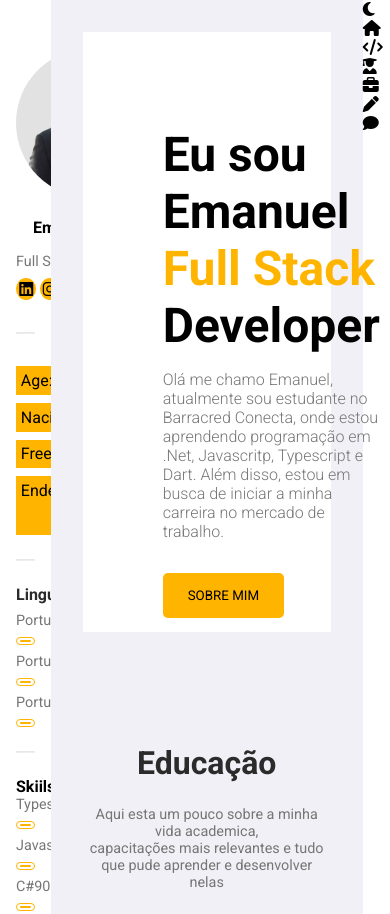
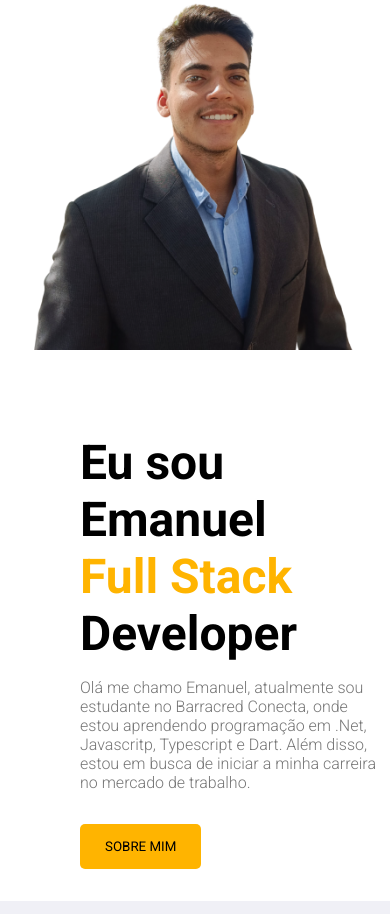
Before and after one commit to emanuelsantoz/Html_portflio_emanuel, a plain HTML site: page src/index.html in a window 390 px wide. Shown: the top 914 px of the page. Drawn offline with Linux system fonts and the light colour scheme.

Commit message:
Tornando respansivo

```diff
--- a/src/css/index.css
+++ b/src/css/index.css
@@ -30,7 +30,7 @@ p {
 
 body {
     display: grid;
-    grid-template-columns: 13% 80% 5%;
+    grid-template-columns: 15% 80% 5%;
 }
 
 .container-perfil {
@@ -49,6 +49,7 @@ body {
     border-radius: 50%;
     background-color: rgb(226, 226, 226);
     margin-bottom: 1rem;
+    object-fit: cover;
 }
 
 .detalhes-foto h5 {
@@ -58,7 +59,11 @@ body {
     margin-bottom: 1rem;
 }
 
-.detalhes-perfil{
+.detalhes-foto>p {
+    text-align: center;
+}
+
+.detalhes-perfil {
     margin-bottom: 1rem;
 }
 
@@ -74,26 +79,26 @@ body {
     background-color: var(--color-yellor);
 }
 
-.container-languages{
+.container-languages {
     margin-bottom: 1rem;
 }
 
-.container-languages h4{
+.container-languages h4 {
     margin-bottom: .5rem;
     color: var(--color-font-titulo-black);
 }
 
-.linguages{
+.linguages {
     display: flex;
     justify-content: space-between;
 }
 
-.linguages h5, p{
+.linguages h5,
+p {
     font-weight: normal;
     font-size: .9rem;
     color: var(--color-font-descricao-black);
 }
-
 
 .progress {
     padding: 2px 3px 4px;
@@ -118,12 +123,13 @@ body {
 
 .redes ul i {
     padding: .2rem;
-    background-color: var(--color-yellor);
+    background-color: var   (--color-yellor);
     border-radius: 50%;
 }
 
 
 main {
+    min-width: 320px;
     padding: 2rem;
     background-color: #F0F0F6;
 }
@@ -136,14 +142,13 @@ main {
 }
 
 .container-sobre-min>section {
-    margin: auto 5rem auto 0;
-    padding: 5rem 0 0 5rem
+    margin: auto 0rem auto 0;
+    padding: 5rem 0 2rem 5rem
 }
 
 .container-sobre-min>section h1 {
     font-size: 3rem;
     margin-bottom: 1rem;
-
 }
 
 .job {
@@ -221,6 +226,7 @@ hr {
     width: 100%;
     height: 100%;
     background-size: cover;
+    object-fit: cover;
 }
 
 .container-menu {
@@ -229,8 +235,44 @@ hr {
 
 .container-menu li {
     display: flex;
-    justify-content: space-around;
     flex-direction: column;
-    list-style: none;
-    margin: auto;
 }
+
+.container-menu>li ul {
+    margin: 2rem auto;
+    padding: .6rem .5rem;
+    border-radius: 100%;
+    background-color: #FFB400;
+}
+
+@media (max-width: 1250px) {
+    body {
+        grid-template-columns: 95% 5%;
+    }
+
+    .container-perfil {
+        display: none;
+    }
+
+    .perfil-grande {
+        width: 350px;
+        height: auto;
+    }
+}
+
+@media (max-width: 983px) {
+    body {
+        display: block;
+    }
+
+    .container-sobre-min {
+        display: flex;
+        flex-direction: column-reverse;
+        align-items: center;
+    }
+
+    main{
+        margin: 0px;
+        padding: 0;
+    }
+}
--- a/src/index.html
+++ b/src/index.html
@@ -42,7 +42,7 @@
             </div>
             <div class="perfil">
                 <h4>Endereço</h4>
-                <p>São Paulo, Brasil</p>
+                <p> SP, Brasil</p>
             </div>
         </div>
 
```
